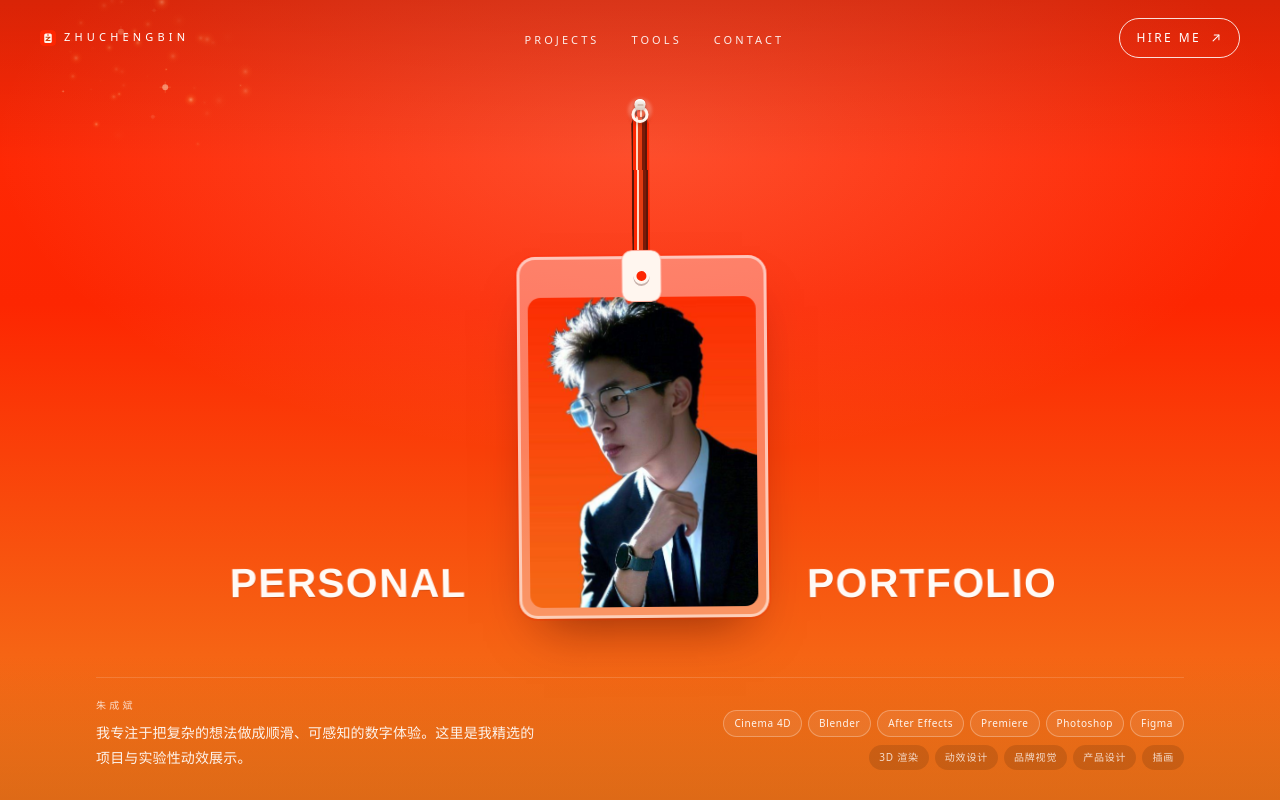
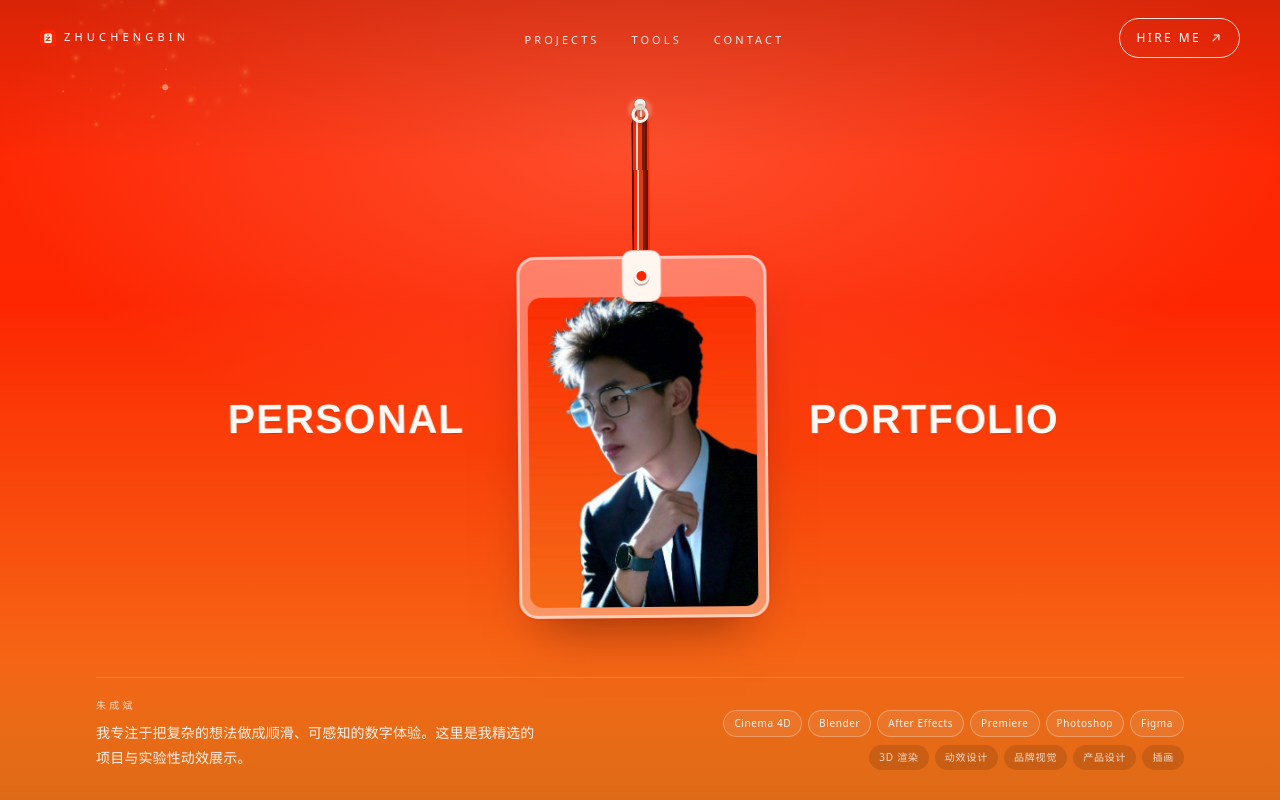
Before and after one commit to 2015399139-svg/2015399139-svg.github.io, a React (Vite) app: page / in a window 1280 px wide. Shown: the top 800 px of the page. Built offline with nearby package versions, Linux system fonts and the light colour scheme.

Commit message:
Align swing titles with the hanging card.

```diff
--- a/src/components/Hero.tsx
+++ b/src/components/Hero.tsx
@@ -152,10 +152,10 @@ export function Hero() {
       >
         <motion.div
           style={{ x: titleX }}
-          className="relative grid w-full max-w-6xl grid-cols-1 items-end lg:grid-cols-[minmax(0,1fr)_auto_minmax(0,1fr)] lg:gap-x-2"
+          className="relative grid w-full max-w-6xl grid-cols-1 items-center lg:grid-cols-[minmax(0,1fr)_auto_minmax(0,1fr)] lg:gap-x-3"
         >
           <h1 className="sr-only">Personal Portfolio</h1>
-          <div className="pointer-events-none order-2 mt-1 lg:order-1 lg:mb-10 lg:mt-0">
+          <div className="pointer-events-none order-2 mt-2 lg:order-1 lg:mt-24">
             <SwingWord
               word="PERSONAL"
               follow={follow}
@@ -168,7 +168,7 @@ export function Hero() {
           <div className="order-1 w-full lg:order-2 lg:w-[min(100%,280px)]">
             <Lanyard src={portraitSrc} leanX={mx} leanY={my} swingDeg={swingDeg} stretch={stretch} />
           </div>
-          <div className="pointer-events-none order-3 mt-1 lg:order-3 lg:mb-10 lg:mt-0">
+          <div className="pointer-events-none order-3 mt-1 lg:order-3 lg:mt-24">
             <SwingWord
               word="PORTFOLIO"
               follow={follow}
```
